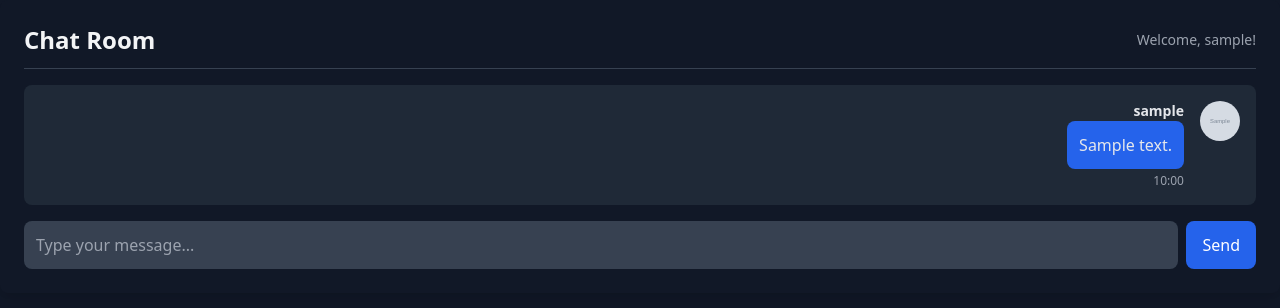
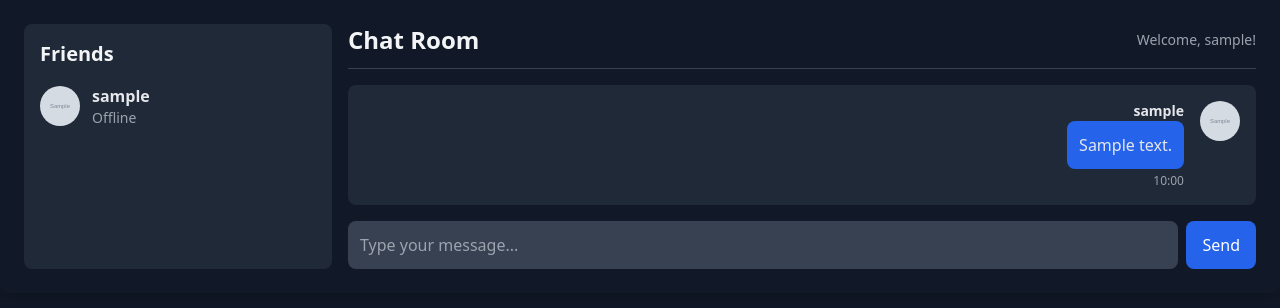
Before and after one commit to martian58/FlickNest, a Django app: page /users/chat/1 in a window 1280 px wide. Shown: the part 61-369 px from the top of the page. Run offline with Django 5.2, Linux system fonts and the light colour scheme; a user stored in the database is signed in; tables that the repository leaves empty hold one stand-in row (values such as "Sample post"); grey boxes marked "Sample" are stand-in pictures; some libraries are stand-ins or nearby versions.

Commit message:
Improve the chat

```diff
--- a/users/templates/chat.html
+++ b/users/templates/chat.html
@@ -4,7 +4,33 @@
 {% block title %}Chat Room{% endblock %}
 
 {% block content %}
-<div class="container mx-auto p-6 bg-gray-900 rounded-lg shadow-lg h-[80vh] flex flex-col">
+<div class="container mx-auto p-6 bg-gray-900 rounded-lg shadow-lg h-[80vh] flex">
+  <!-- Friends List -->
+  <div class="w-1/4 bg-gray-800 rounded-lg p-4 mr-4 overflow-y-auto">
+    <h2 class="text-xl font-bold text-gray-100 mb-4">Friends</h2>
+    <ul class="space-y-4">
+      {% for friend in request.user.profile.friends.all %}
+        <li class="flex items-center space-x-3 hover:bg-blue-800">
+        {% if friend.profile.profile_pic %}
+          <img src="{{ friend.profile.profile_pic.url }}" alt="Friend Avatar" class="w-10 h-10 rounded-full">
+        {% endif %}
+          <div>
+            <p class="text-gray-200 font-semibold">{{ friend.username }}</p>
+            <p class="text-gray-400 text-sm">
+              {% if friend.is_online %}
+                <span class="text-green-400">Online</span>
+              {% else %}
+                Offline
+              {% endif %}
+            </p>
+          </div>
+        </li>
+      {% endfor %}
+    </ul>
+  </div>
+
+  <!-- Chat Section -->
+  <div class="flex-1 bg-gray-900 rounded-lg flex flex-col">
     <!-- Chat Header -->
     <div class="flex items-center justify-between border-b border-gray-700 pb-3 mb-4">
       <h1 class="text-2xl font-bold text-gray-100">Chat Room</h1>
```
Lines whose indentation alone changed are shown as unchanged.
